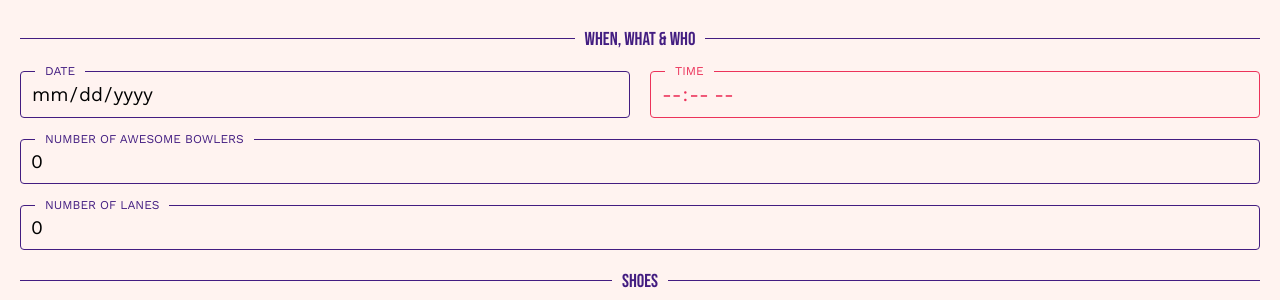
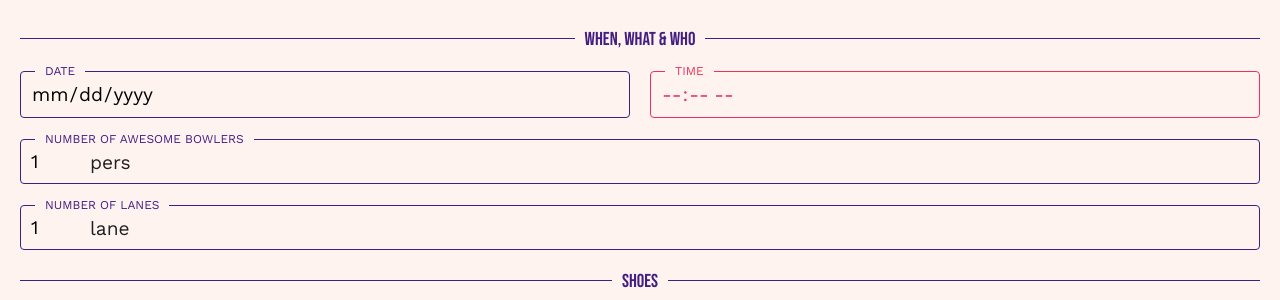
Before and after one commit to Loushymooshy/Strajk-Bowling, a React (Vite) app: page /booking in a window 1280 px wide. Shown: the part 194-494 px from the top of the page. Built offline with nearby package versions, Linux system fonts and the light colour scheme.

Commit message:
Form completed

```diff
--- a/src/components/Form/Form.module.css
+++ b/src/components/Form/Form.module.css
@@ -2,6 +2,8 @@
 display: grid;
     grid-template-columns: 1fr 1fr;
     gap: 20px;
+    color: hsla(0, 0%, 13%, 1);
+
 
 }
 
@@ -33,7 +35,6 @@ display: grid;
 
 
 
-
 input[type="date"]::-webkit-calendar-picker-indicator {
     display: none;
 }
@@ -42,6 +43,9 @@ input[type="date"]::-webkit-calendar-picker-indicator {
 input[type="time"]::-webkit-calendar-picker-indicator {
     display: none;
 }
+
+
+
 
 .labelText{
 
@@ -71,3 +75,24 @@ line-height: 0.01em;;
 
     border: 1px solid hsla(347, 83%, 56%);
 }
+
+.inputContainer {
+    display: flex;
+    align-items: center;
+    position: relative;
+
+}
+
+.suffix {
+    margin-left: 8px;
+    position: absolute;
+    left: 5%;
+    top: 50%;
+    line-height: 0.1em;
+    font-size: 1.2rem;
+    font-family: "Work Sans", sans-serif;
+}
+
+.suffixRight {
+    left: 8%;
+}
--- a/src/components/Form/Form.tsx
+++ b/src/components/Form/Form.tsx
@@ -18,14 +18,16 @@ const Form = () => {
     const [formData, setFormData] = useState<FormData>({
         date: '',
         time: '',
-        bowlers: 0,
-        lanes: 0,
+        bowlers: 1,
+        lanes: 1,
     });
 
+
     const handleChange = (e: ChangeEvent<HTMLInputElement>) => {
+        const { name, value, type } = e.target;
         setFormData({
             ...formData,
-            [e.target.name]: e.target.value,
+            [name]: type === 'number' ? parseInt(value) : value,
         });
     };
 
@@ -35,10 +37,19 @@ const Form = () => {
         }
     };
 
+    const getLaneSuffix = (lanes: number) => {
+        return lanes > 1 ? 'lanes' : 'lane';
+    };
+
+    const getSuffixClass = (value: number, type: 'lanes' | 'bowlers') => {
+        return value > 9 ? `${styles.suffix} ${styles.suffixRight}` : styles.suffix;
+    };
+
     return (
         <div className={styles.container}>
             <label>
                 <span className={styles.labelText}>date</span>
+                <div className={styles.inputContainer}>
                     <input
                         className={styles.border}
                         type="date"
@@ -47,9 +58,11 @@ const Form = () => {
                         onChange={handleChange}
                         onFocus={handleFocus}
                     />
+                </div>
             </label>
             <label>
                 <span className={`${styles.labelText} ${styles.red}`}>time</span>
+                <div className={styles.inputContainer}>
                     <input
                         className={`${styles.border} ${styles.redBorder} ${styles.red}`}
                         type="time"
@@ -58,26 +71,37 @@ const Form = () => {
                         onChange={handleChange}
                         onFocus={handleFocus}
                     />
+                </div>
             </label>
             <label>
                 <span className={styles.labelText}>number of awesome bowlers</span>
+                <div className={styles.inputContainer}>
                     <input
                         className={styles.border}
                         type="number"
+                        max={40}
+                        min={1}
                         name="bowlers"
                         value={formData.bowlers}
                         onChange={handleChange}
                     />
+                    <span className={getSuffixClass(formData.bowlers, 'bowlers')}>pers</span>
+                </div>
             </label>
             <label>
                 <span className={styles.labelText}>number of lanes</span>
+                <div className={styles.inputContainer}>
                     <input
                         className={styles.border}
                         type="number"
+                        max={10}
+                        min={1}
                         name="lanes"
                         value={formData.lanes}
                         onChange={handleChange}
                     />
+                    <span className={getSuffixClass(formData.lanes, 'lanes')}>{getLaneSuffix(formData.lanes)}</span>
+                </div>
             </label>
         </div>
     );
```
Also changed, not shown: 1 other file (tests, documents, lock files or other folders). Lines whose indentation alone changed are shown as unchanged.
